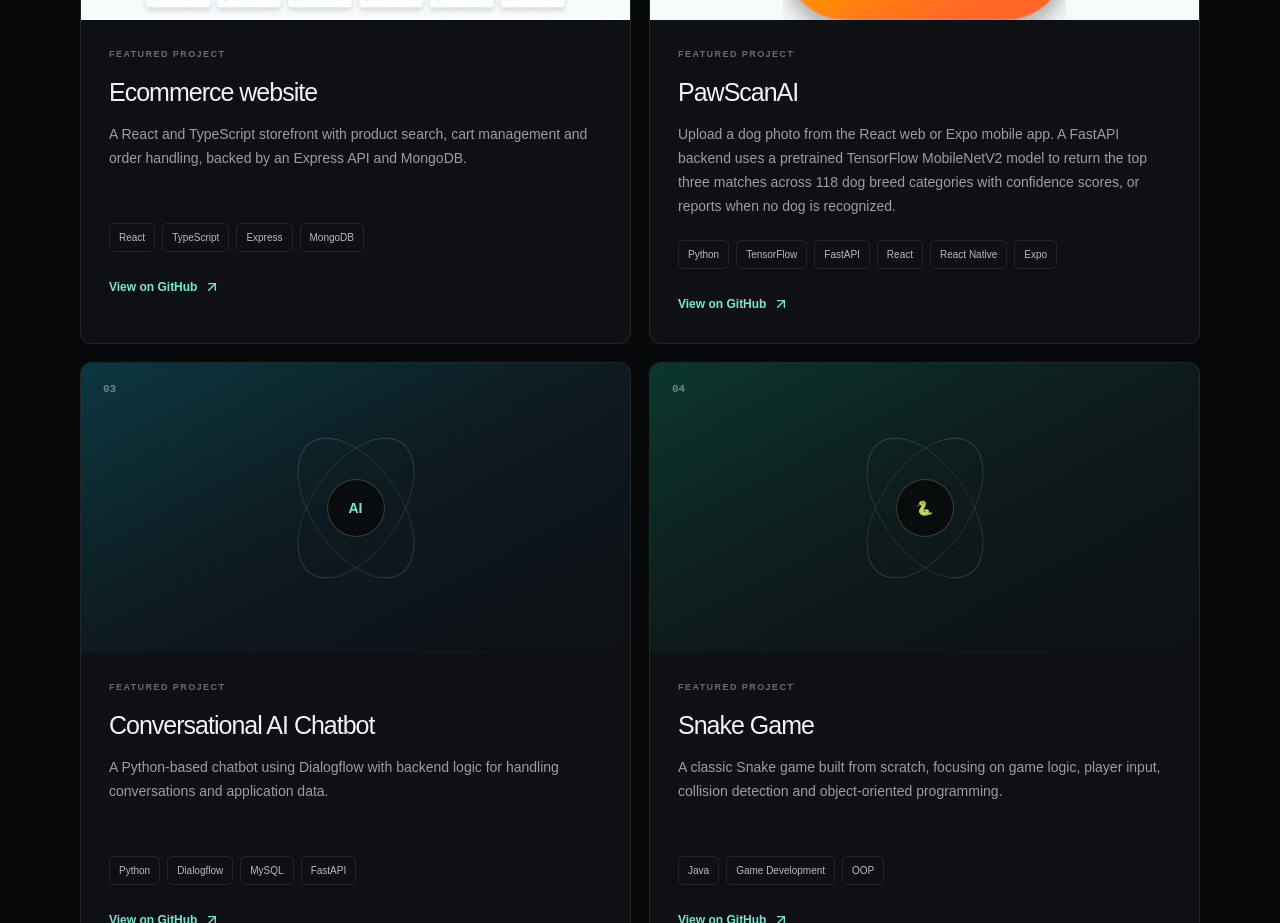
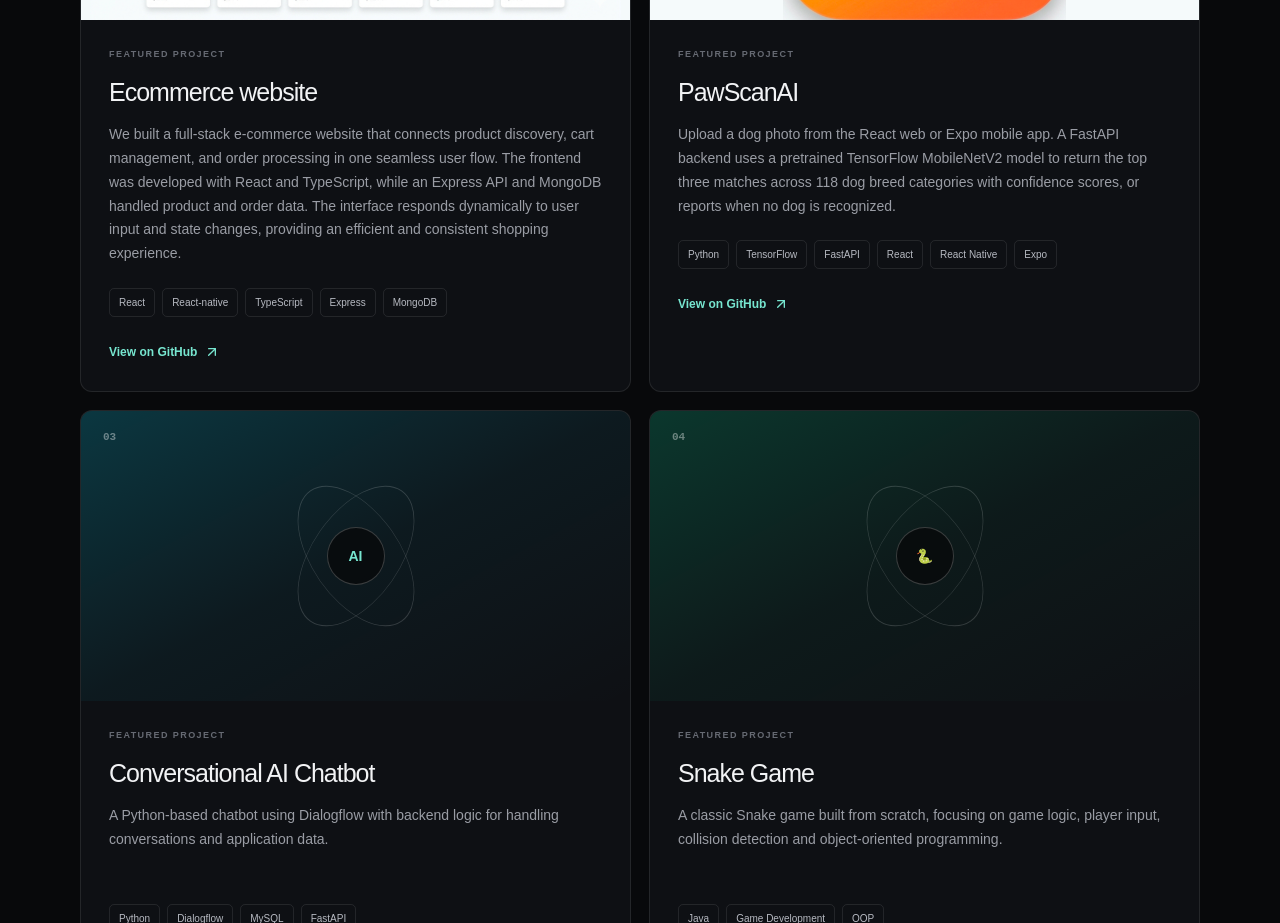
Before and after one commit to aiswath/Portfolio, a Next.js app: page / in a window 1280 px wide. Shown: the part 2780-3703 px from the top of the page. Built offline with nearby package versions, Linux system fonts and the light colour scheme.

Commit message:
changed website description text

```diff
--- a/src/app/page.tsx
+++ b/src/app/page.tsx
@@ -16,8 +16,8 @@
     number: "01",
     title: "Ecommerce website",
     description:
-      "A React and TypeScript storefront with product search, cart management and order handling, backed by an Express API and MongoDB.",
-    stack: ["React", "TypeScript", "Express", "MongoDB"],
+      "We built a full-stack e-commerce website that connects product discovery, cart management, and order processing in one seamless user flow. The frontend was developed with React and TypeScript, while an Express API and MongoDB handled product and order data. The interface responds dynamically to user input and state changes, providing an efficient and consistent shopping experience.",
+    stack: ["React", "React-native", "TypeScript", "Express", "MongoDB"],
     github: "https://github.com/aiswath/Ecommerce",
     image: "/images/ecommerce.jpg",
     imageAlt: "Ecommerce storefront featuring electronics, a phone promotion and product cards",
```
